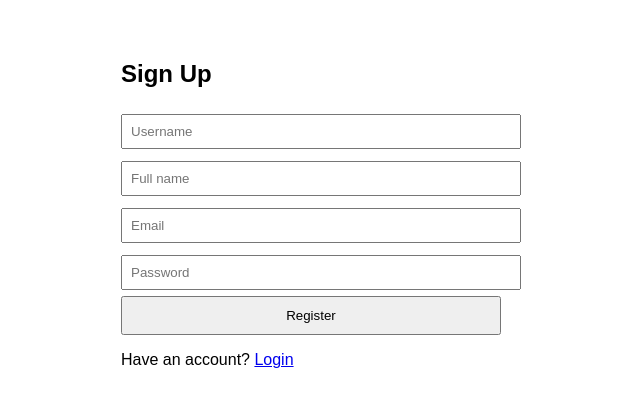
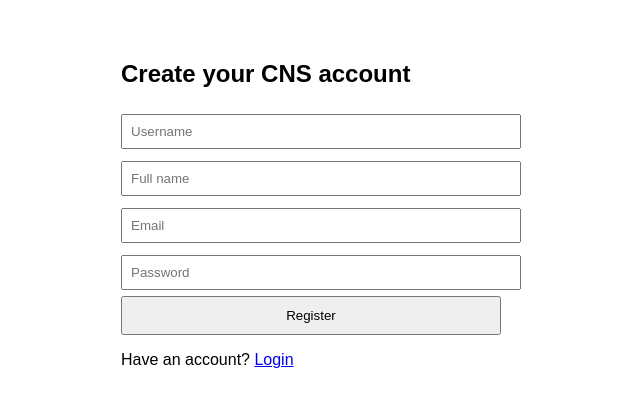
Before and after one commit to Guy0Kana/cat2-app, a PHP site: page /signup.php in a window 1280 px wide. Shown: the top 407 px of the page, without its empty margins (329-969 px from the left). Run offline with PHP 8.4, Linux system fonts and the light colour scheme.

Commit message:
Edit signup page heading

```diff
--- a/signup.php
+++ b/signup.php
@@ -12,7 +12,7 @@ if ($_SERVER['REQUEST_METHOD'] === 'POST') {
 ?>
 <!DOCTYPE html><html><head><title>Sign Up</title>
 <style>body{font-family:sans-serif;max-width:380px;margin:60px auto}input{width:100%;padding:8px;margin:6px 0}button{padding:10px;width:100%}</style></head>
-<body><h2>Sign Up</h2><p><?= $msg ?></p>
+<body><h2>Create your CNS account</h2><p><?= $msg ?></p>
 <form method="POST">
 <input name="username" placeholder="Username" required>
 <input name="full_name" placeholder="Full name" required>
```
